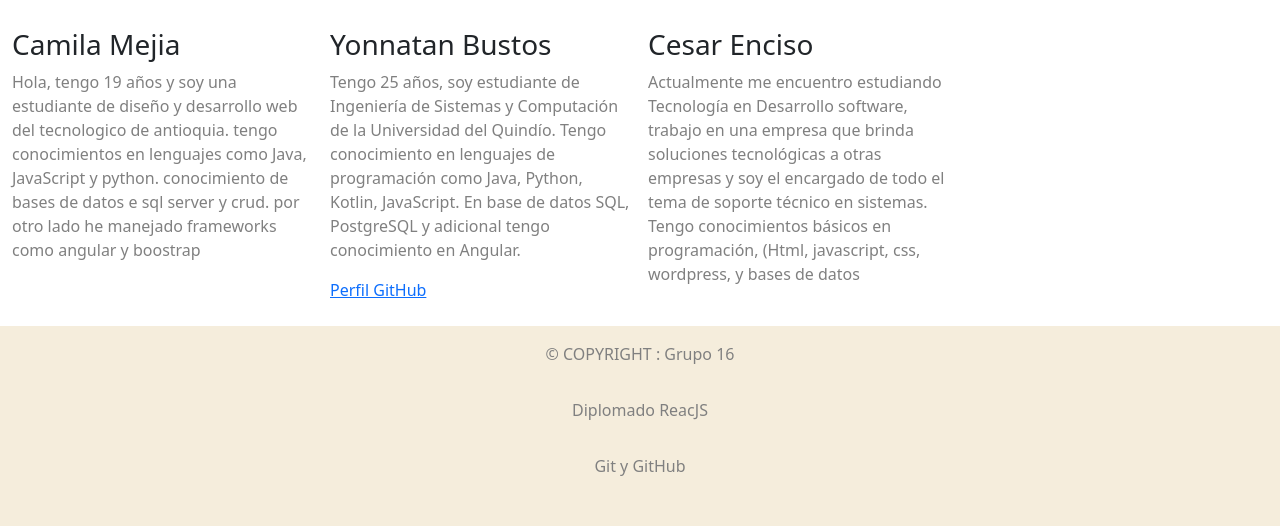
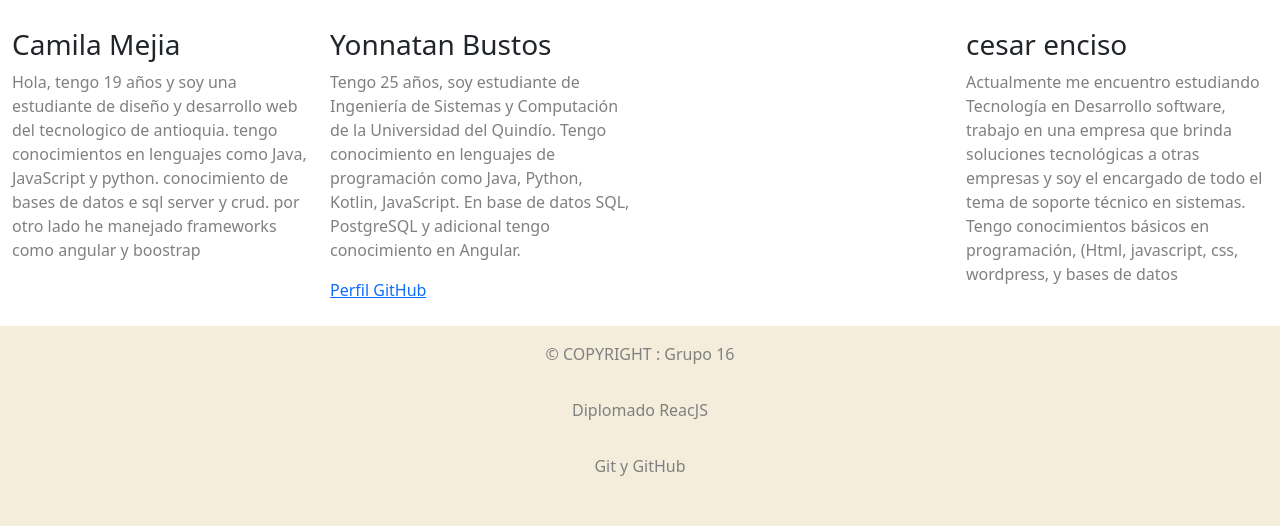
Before and after one commit to CamilaMejiaP/DiploamdoReact, a plain HTML site: page index.html in a window 1280 px wide. Shown: the part 270-800 px from the top of the page. Drawn offline with nearby package versions, Linux system fonts and the light colour scheme.

Commit message:
Revert "Contribución Andres Espitia"

```diff
--- a/index.html
+++ b/index.html
@@ -43,16 +43,16 @@
             </div>
 
             <div class="col-3 p-2">
-                <h3>Cesar Enciso</h3>
-                <p>Actualmente me encuentro estudiando Tecnología en Desarrollo software, trabajo en una empresa que brinda soluciones tecnológicas a otras empresas y soy el encargado de todo el tema de soporte técnico en sistemas.
-                Tengo conocimientos básicos en programación, (Html, javascript, css, wordpress, y bases de datos
-                </p>
+                <h3></h3>
+                <p>
+                    </p>
 
             </div>
 
             <div class="col-3 p-2">
-                <h3></h3>
-                <p></p>
+                <h3>cesar enciso</h3>
+                <p>Actualmente me encuentro estudiando Tecnología en Desarrollo software, trabajo en una empresa que brinda soluciones tecnológicas a otras empresas y soy el encargado de todo el tema de soporte técnico en sistemas.
+                    Tengo conocimientos básicos en programación, (Html, javascript, css, wordpress, y bases de datos</p>
 
             </div>
 
```
